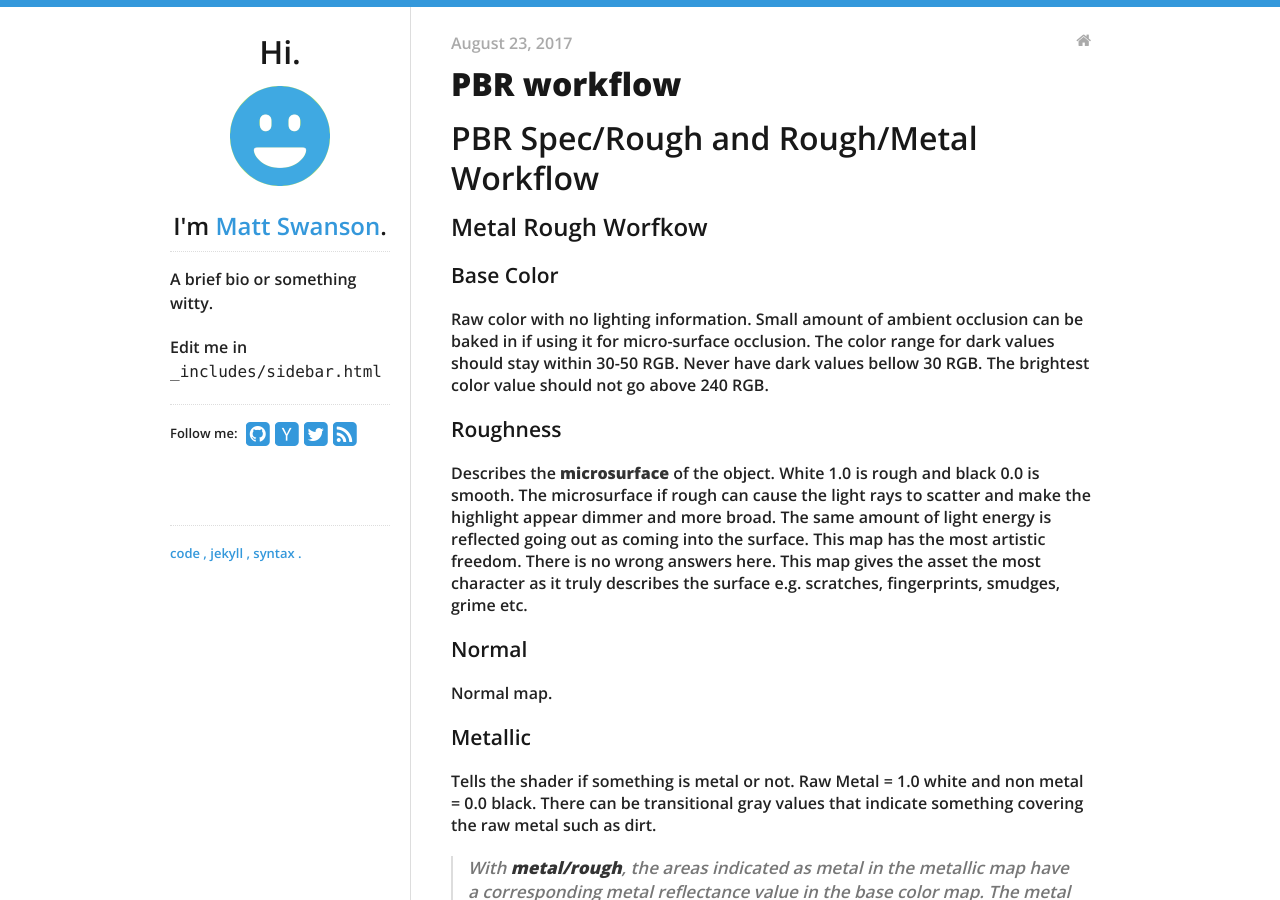
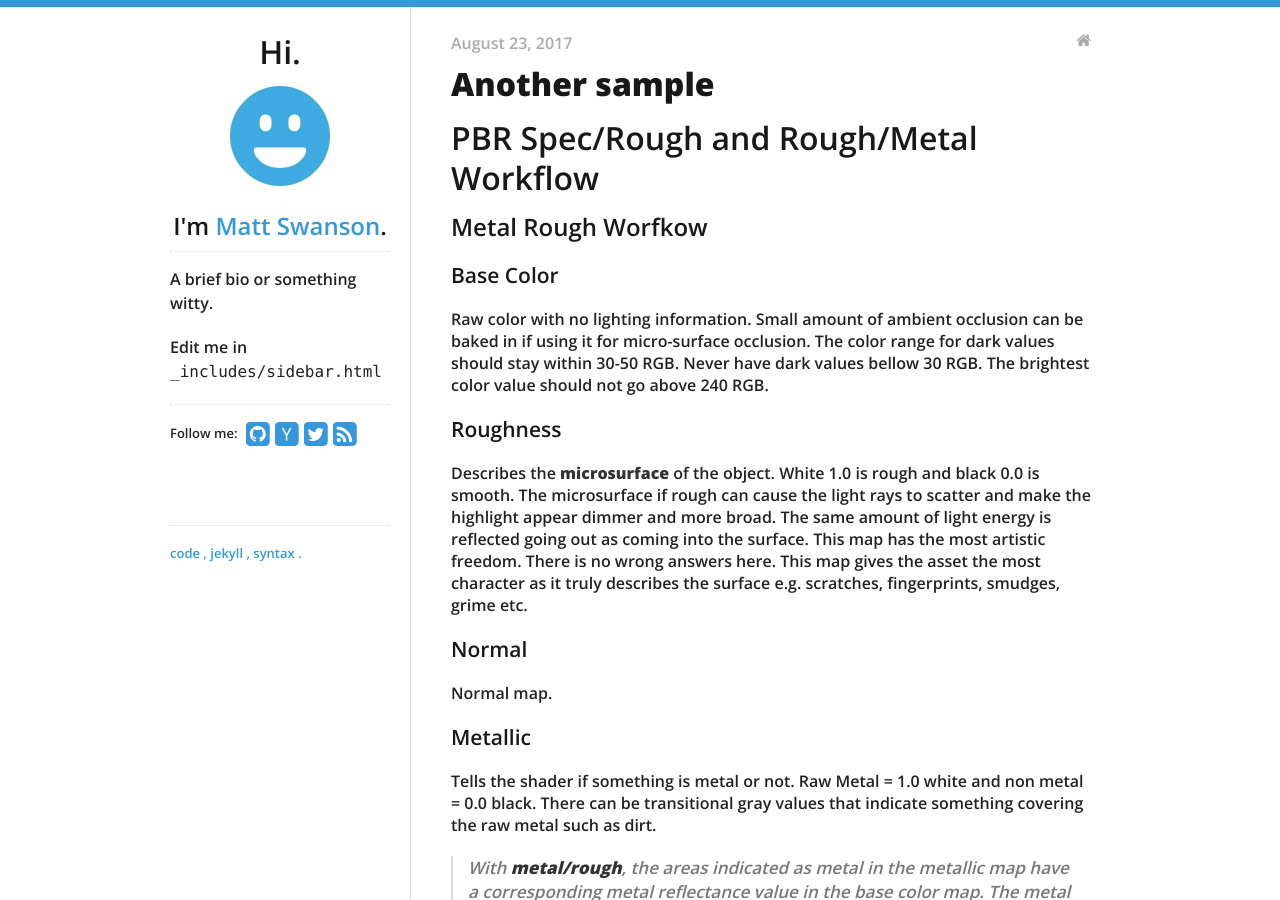
Before and after one commit to yoann01/ktmd, a Jekyll site: the page built from _posts/2017-08-23-PBR-Workflow.md, in a window 1280 px wide and 900 px high. Built offline with Jekyll 4.4.1, drawn with Linux system fonts in a browser that asks for light colours; nearby versions of some CDN libraries; some of the changed text lies outside the part shown.

Commit message:
first commit

```diff
--- a/_posts/2017-08-23-PBR-Workflow.md
+++ b/_posts/2017-08-23-PBR-Workflow.md
@@ -1,7 +1,7 @@
 ---
 layout: post
-title: PBR workflow
-tags: [code, jekyll]
+title: Another sample
+tags: [jekyll, syntax]
 categories:
 - blog
 ---
```
